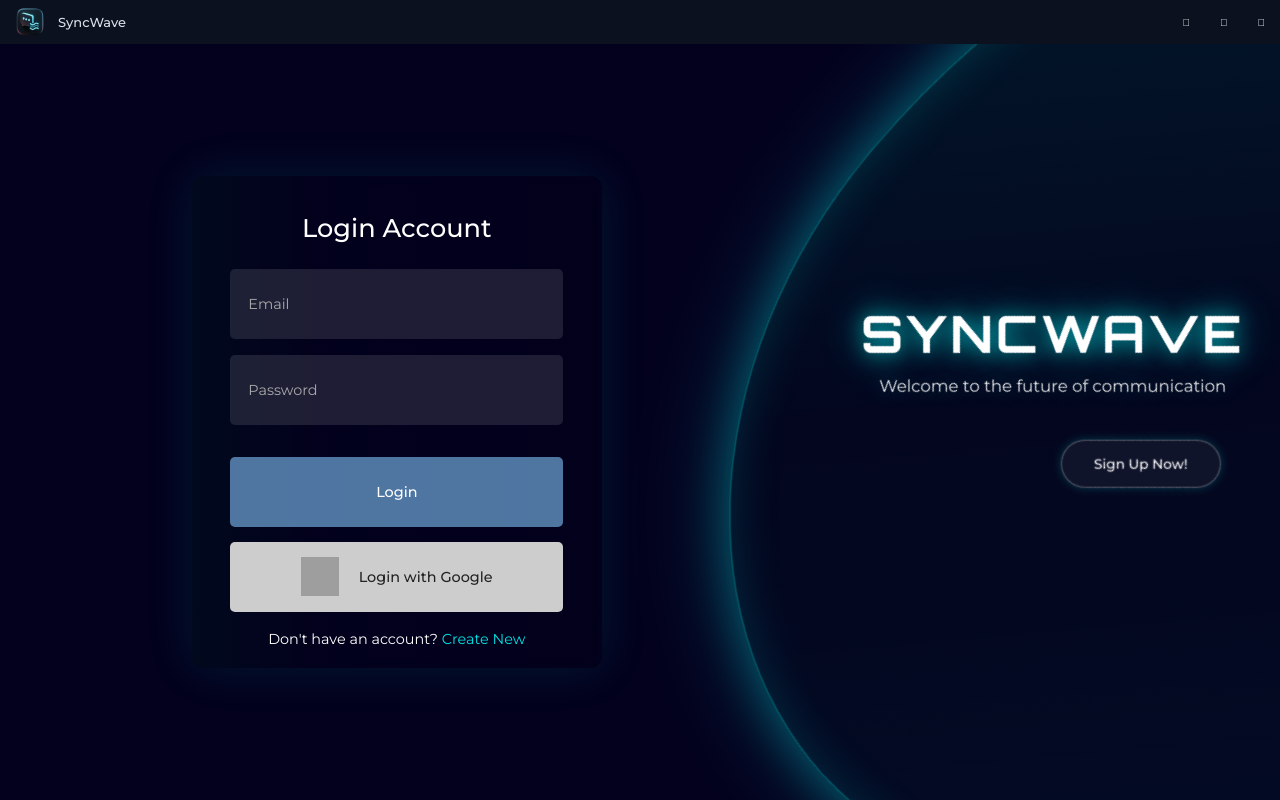
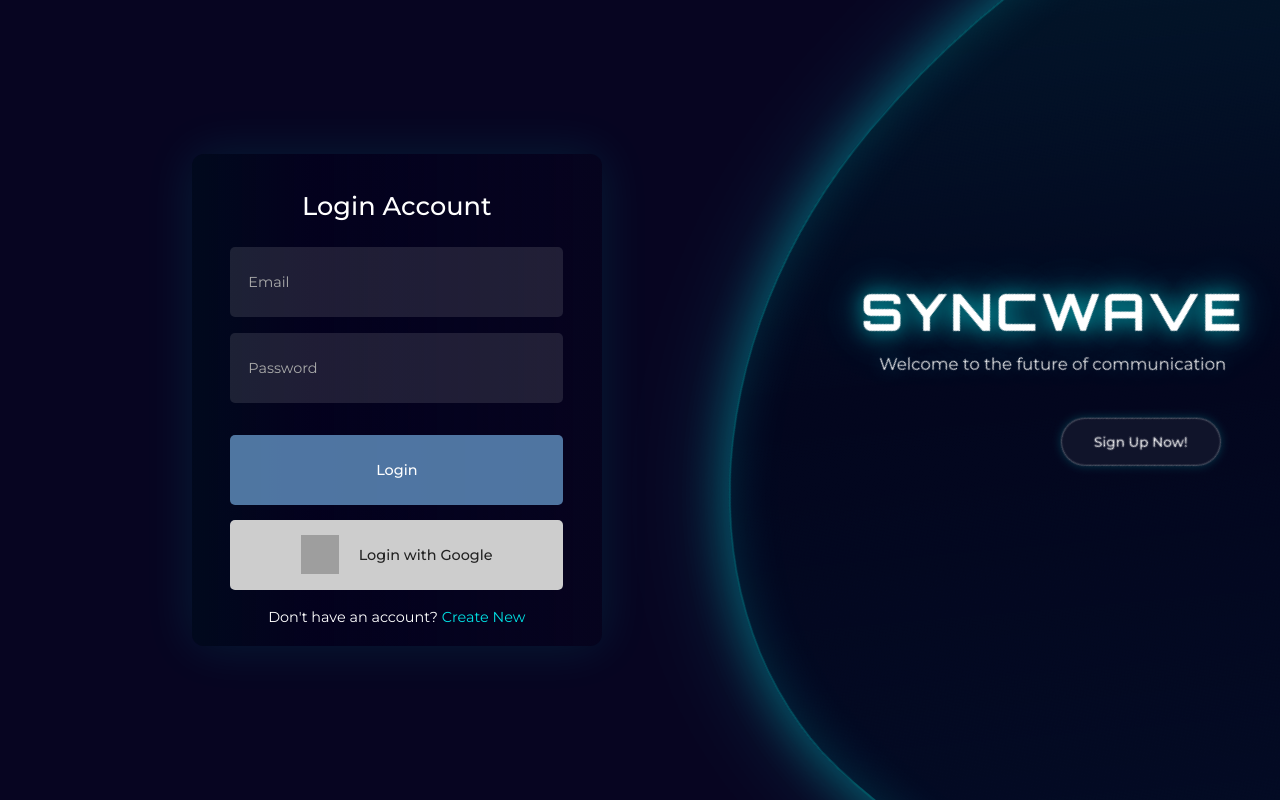
Before and after one commit to SMAbbasHussain/SyncWave, a React (Create React App) app in the folder frontend/: page /login in a window 1280 px wide. Built offline with nearby package versions, Linux system fonts and the light colour scheme; no server answers; grey boxes are pictures that could not be loaded.

Commit message:
Undo Pangey

```diff
--- a/frontend/src/App.js
+++ b/frontend/src/App.js
@@ -9,16 +9,9 @@ import LoadingToHome from "./components/LoadingToHome";
 import "./styles/App.css";
 import Background from './components/Background';
 import AuthSuccess from './components/authSuccess';
-import TitleBar from './components/TitleBar';
 
 function App() {
   return (
-    <div className="app-container">
-      {/* 2. Place TitleBar here, so it's always visible */}
-      <TitleBar />
-
-      {/* 3. The content area will hold the router and pages */}
-      <div className="content-area">
     <Router>
       <Routes>
         <Route path="/" element={<LandingPage />} />
@@ -30,8 +23,6 @@ function App() {
         <Route path="/auth-success" element={<AuthSuccess />} />
       </Routes>
     </Router>
-      </div>
-    </div>
   );
 }
 
--- a/frontend/src/components/TitleBar.js
+++ /dev/null
@@ -1,35 +0,0 @@
-// src/components/TitleBar.js
-import React from 'react';
-import '../styles/TitleBar.css'; // We'll create this file next
-import appIcon from '../assets/icon.png';
-
-const TitleBar = () => {
-  const handleMinimize = () => {
-    // The 'electronAPI' object is available globally thanks to the preload script
-    window.electronAPI.minimize();
-  };
-
-  const handleMaximize = () => {
-    window.electronAPI.maximize();
-  };
-
-  const handleClose = () => {
-    window.electronAPI.close();
-  };
-
-  return (
-    <div className="title-bar">
-      <div className="title-bar-left">
-        <img src={appIcon} alt="app icon" className="title-bar-icon" />
-        <span className="title-bar-text">SyncWave</span>
-      </div>
-      <div className="title-bar-right">
-        <button className="window-control" onClick={handleMinimize}></button>
-        <button className="window-control" onClick={handleMaximize}></button>
-        <button className="window-control window-control-close" onClick={handleClose}></button>
-      </div>
-    </div>
-  );
-};
-
-export default TitleBar;
--- a/frontend/src/styles/App.css
+++ b/frontend/src/styles/App.css
@@ -7,27 +7,6 @@
   box-sizing: border-box;
 }
 
-/* This will be the root of our app, filling the whole window */
-.app-container {
-  display: flex;
-  flex-direction: column;
-  height: 100vh;
-  width: 100vw;
-  background-color: #03011d; /* Dark background for the whole app */
-  overflow: hidden; /* <-- THIS IS THE FIX. It prevents the whole window from scrolling. */
-}
-
-/* This container holds our router and pages */
-.content-area {
-  flex-grow: 1; /* This makes it take up all remaining space */
-  display: flex;
-  justify-content: center;
-  align-items: center;
-  overflow-y: hidden; /* Allows content to scroll if it's too tall */
-}
-
-/* Your original .container style remains the same */
-/* It will be centered within the .content-area */
 .container {
   width: 90vw;
   height: 90vh;
@@ -38,5 +17,5 @@
   align-items: center;
   box-shadow: 0 0 50px rgba(0, 255, 255, 0.1);
   background: linear-gradient(to right, rgba(1, 10, 29, 0.9) 0%, rgba(3, 1, 29, 0.8) 30%, rgba(2, 1, 29, 0.5) 60%, rgba(4, 3, 23, 0.2) 100%);
-  backdrop-filter: blur(10px); /* Reduced blur slightly for performance */
+  backdrop-filter: blur(1000px);
 }
--- a/frontend/src/styles/TitleBar.css
+++ /dev/null
@@ -1,56 +0,0 @@
-.title-bar {
-  -webkit-app-region: drag;
-  height: 44px;
-  background-color: #0b111e;
-  color: #dbe0e9;
-  display: flex;
-  align-items: center;
-  justify-content: space-between;
-  padding: 0; /* Changed padding to 0 */
-  width: 100%;
-  user-select: none;
-  flex-shrink: 0;
-}
-
-.title-bar-left {
-  display: flex;
-  align-items: center;
-  padding-left: 10px; /* Add padding here instead */
-}
-
-.title-bar-icon {
-  height: 40px;
-  width: 40px;
-  margin-right: 8px;
-}
-
-.title-bar-text {
-  font-size: 13px;
-  font-weight: 500;
-}
-
-/* Styles for the window control buttons */
-.title-bar-right {
-  display: flex;
-  height: 100%;
-}
-
-.window-control {
-  -webkit-app-region: no-drag; /* CRITICAL: Makes the buttons clickable */
-  background: transparent;
-  border: none;
-  color: white;
-  font-family: "Segoe MDL2 Assets", sans-serif; /* Font for Windows icons */
-  font-size: 10px;
-  padding: 0 15px;
-  height: 100%;
-  cursor: default;
-}
-
-.window-control:hover {
-  background-color: rgba(255, 255, 255, 0.1);
-}
-
-.window-control-close:hover {
-  background-color: #e81123; /* Red hover for close button */
-}
```
Lines whose indentation alone changed are shown as unchanged.
